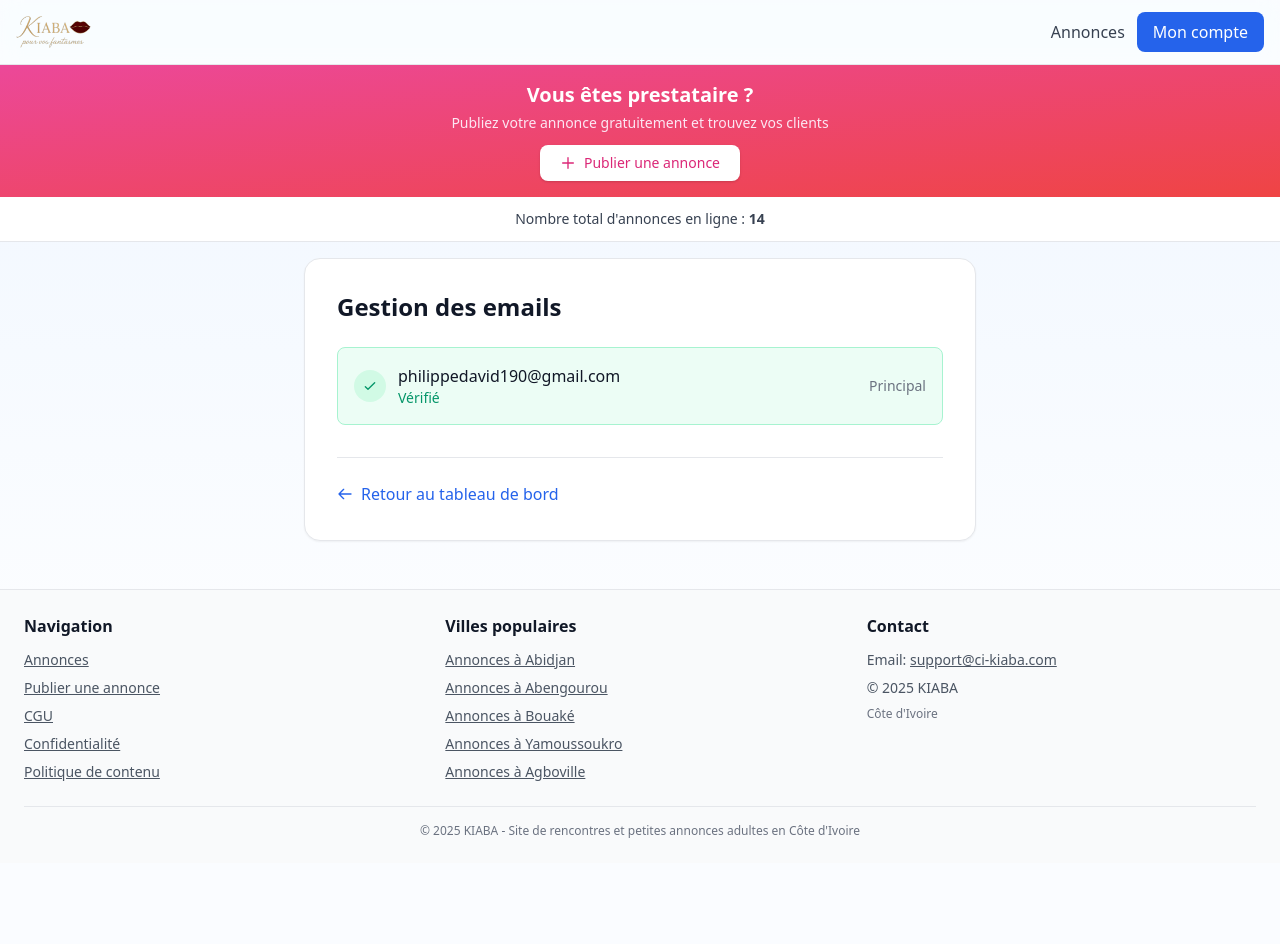
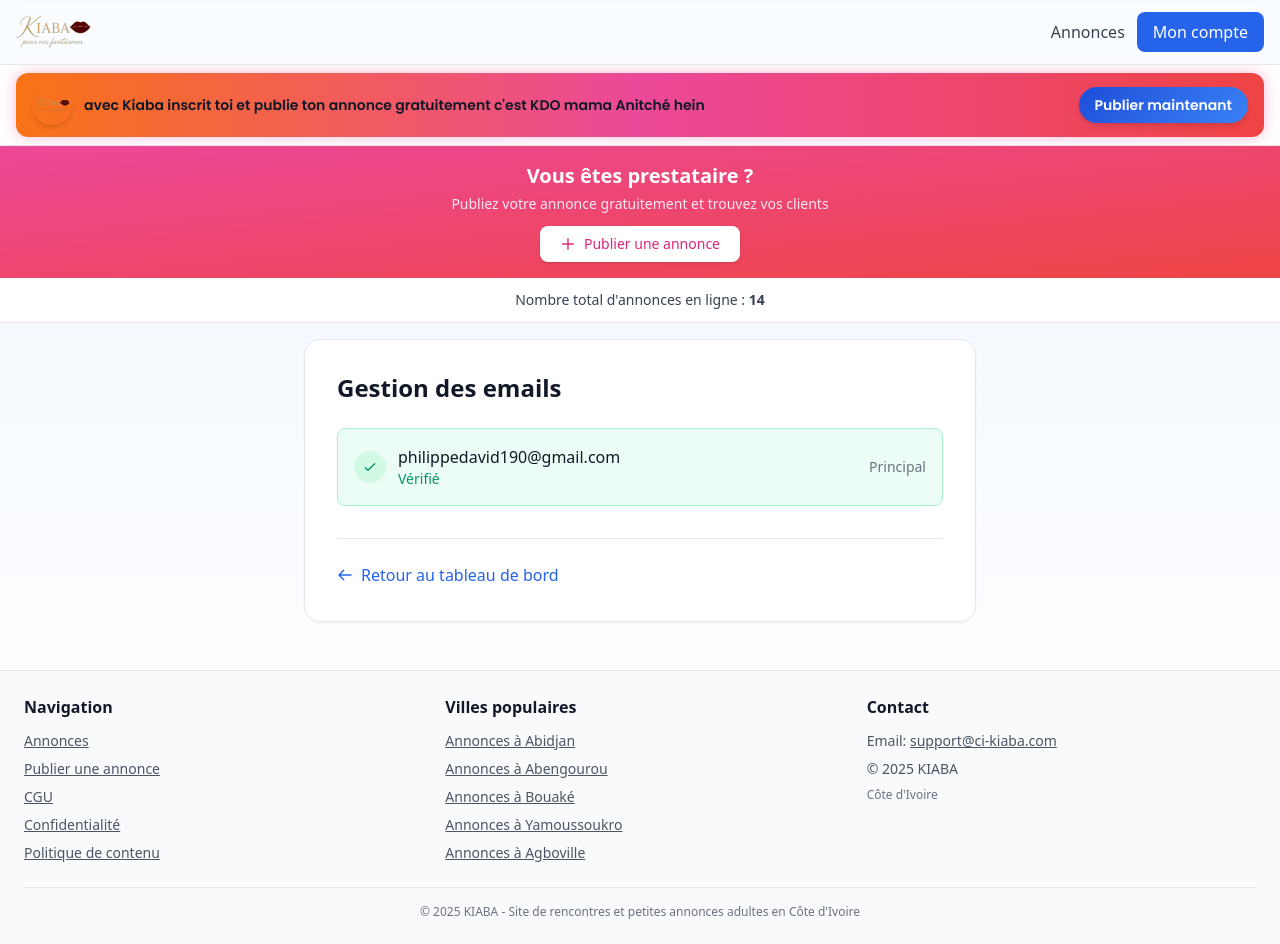
Before and after one commit to kiaba666/KIABA-RENCONTRE, a Django app: page /auth/email/ in a window 1280 px wide. Before the commit the page ends 838 px from the top, so only its background shows below. Run offline with Django 5.2, Linux system fonts and the light colour scheme; a user stored in the database is signed in; data comes from the database, SQL or seed files in the repository; parts of the project's set-up code (start-up, migrations or seed data) failed here and were passed over; some libraries are stand-ins or nearby versions.

Commit message:
Feat: bandeau pub KIABA animé sous le header

```diff
--- a/templates/base.html
+++ b/templates/base.html
@@ -225,10 +225,17 @@
     <script src="https://unpkg.com/htmx.org@1.9.12" defer></script>
     {% endblock %}
 
+    <!-- Police propre pour le bandeau KIABA -->
+    <link rel="preconnect" href="https://fonts.googleapis.com">
+    <link rel="preconnect" href="https://fonts.gstatic.com" crossorigin>
+    <link href="https://fonts.googleapis.com/css2?family=Poppins:wght@400;500;600;700&display=swap" rel="stylesheet">
+
     <style>
       /* Styles critiques pour éviter le flash */
       body {
         visibility: hidden;
+        font-family: system-ui, -apple-system, BlinkMacSystemFont, "Segoe UI", Roboto,
+          "Helvetica Neue", Arial, "Noto Sans", sans-serif;
       }
       body.loaded {
         visibility: visible;
@@ -249,6 +256,36 @@
         display: -webkit-box;
         -webkit-box-orient: vertical;
         -webkit-line-clamp: 2;
+      }
+
+      /* Bandeau KIABA (pub interne) */
+      .kiaba-banner {
+        background: linear-gradient(90deg, #f97316, #ec4899, #ef4444);
+        box-shadow: 0 8px 20px rgba(0, 0, 0, 0.12);
+        animation: kiabaGlow 4s ease-in-out infinite;
+      }
+      .kiaba-banner-text,
+      .kiaba-banner-cta,
+      .kiaba-banner-logo {
+        font-family: "Poppins", system-ui, -apple-system, BlinkMacSystemFont, "Segoe UI",
+          Roboto, "Helvetica Neue", Arial, "Noto Sans", sans-serif;
+      }
+      .kiaba-banner-cta {
+        background: linear-gradient(135deg, #1d4ed8, #3b82f6);
+      }
+      .kiaba-banner-cta:hover {
+        background: linear-gradient(135deg, #1e40af, #2563eb);
+      }
+      @keyframes kiabaGlow {
+        0% {
+          box-shadow: 0 0 0 rgba(236, 72, 153, 0.0);
+        }
+        50% {
+          box-shadow: 0 0 18px rgba(236, 72, 153, 0.45);
+        }
+        100% {
+          box-shadow: 0 0 0 rgba(236, 72, 153, 0.0);
+        }
       }
 
       /* Masquer les loaders et spinners par défaut */
@@ -280,7 +317,6 @@
     {% block extra_head %}{% endblock %}
   </head>
   <body class="min-h-full bg-gradient-to-b from-blue-50 to-white">
-    {% load adsense_tags %}
     {% block header %}
     <header class="sticky top-0 z-40 glass border-b">
       <div
@@ -333,14 +369,36 @@
     </header>
     {% endblock %}
 
-    {# Bandeau publicitaire AdSense sous le header (mêmes dimensions qu'avant) #}
-    {% if ADSENSE_ENABLED %}
+    {# Bandeau pub KIABA sous le header (remplace l'emplacement AdSense) #}
     <section class="bg-white border-b">
-      <div class="max-w-7xl mx-auto px-4 py-2 flex justify-center">
-        {% adsense_ad ad_format="auto" ad_style="display:block; width:100%; max-width:970px; height:90px;" class_name="w-full flex justify-center" %}
+      <div class="max-w-7xl mx-auto px-4 py-2">
+        <div class="kiaba-banner flex items-center justify-between gap-3 md:gap-4 rounded-xl px-3 py-2 md:px-4 md:py-3">
+          <div class="flex items-center gap-2 md:gap-3">
+            <div class="kiaba-banner-logo flex items-center justify-center rounded-full bg-white/90 shadow-md w-9 h-9 md:w-10 md:h-10 overflow-hidden">
+              <img
+                src="{% static 'img/logo.png' %}"
+                alt="KIABA"
+                class="w-8 h-8 md:w-9 md:h-9 object-contain"
+                loading="lazy"
+              />
+            </div>
+            <div class="leading-snug">
+              <p class="kiaba-banner-text text-[11px] md:text-sm font-semibold text-gray-900">
+                avec Kiaba inscrit toi et publie ton annonce gratuitement c'est KDO mama Anitché hein
+              </p>
+            </div>
+          </div>
+          <div class="hidden sm:flex">
+            <a
+              href="/post/"
+              class="kiaba-banner-cta inline-flex items-center rounded-full px-3 py-1.5 md:px-4 md:py-2 text-[11px] md:text-sm font-semibold text-white shadow-md"
+            >
+              Publier maintenant
+            </a>
+          </div>
+        </div>
       </div>
     </section>
-    {% endif %}
 
     {% block cta_section %}
     <!-- CTA Publier après le header (uniforme sur toutes les pages) -->
```
